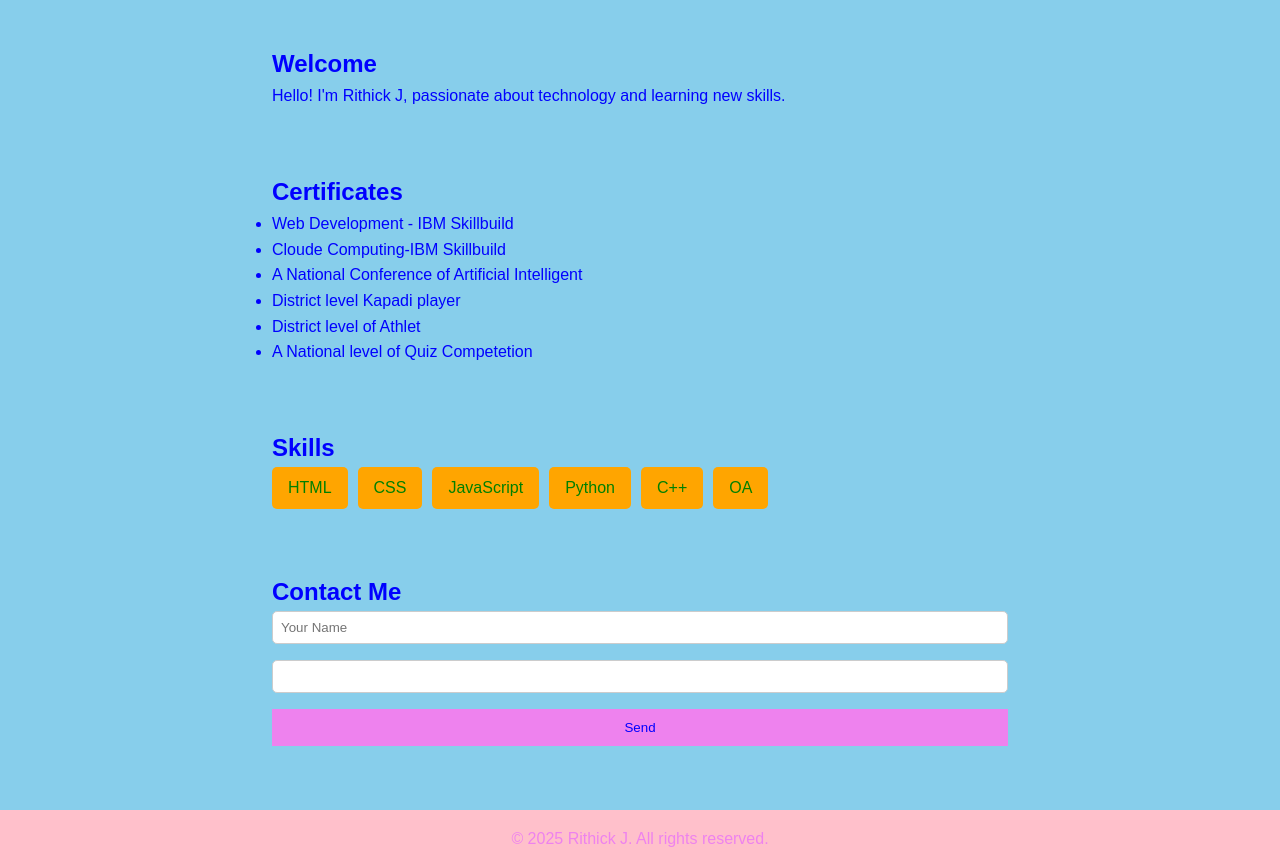
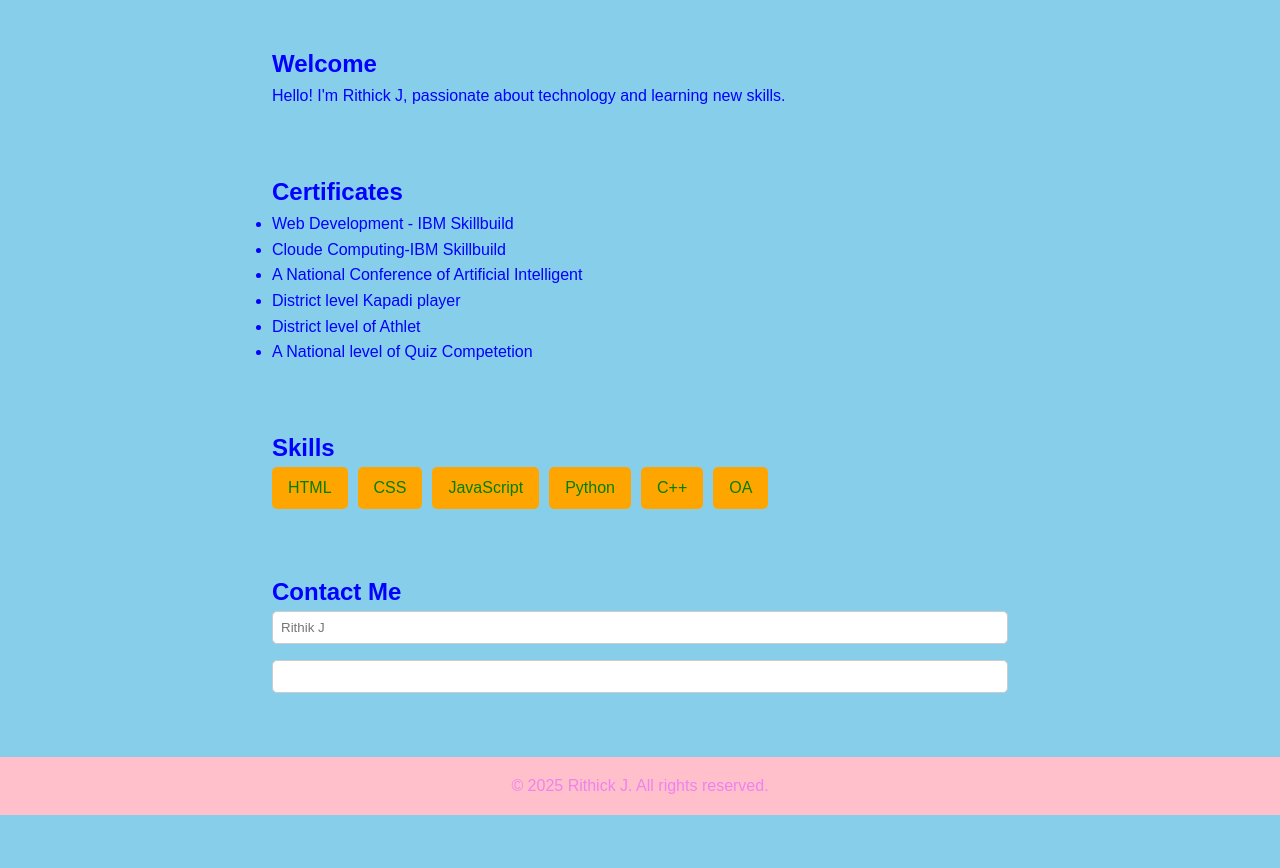
Before and after one commit to rithick2705/2705rithickportfolio, a plain HTML site: page index.html in a window 1280 px wide. Shown: the part 96-964 px from the top of the page. After the commit the page ends 911 px from the top, so only its background shows below. Drawn offline with Linux system fonts and the light colour scheme.

Commit message:
Add files via upload

```diff
--- a/index.html
+++ b/index.html
@@ -51,9 +51,8 @@
   <section id="contact">
     <h2>Contact Me</h2>
     <form id="contactForm">
-      <input type="text" placeholder="Your Name" required />
+      <input type="text" placeholder="Rithik J" required />
       <input type="email" tvu36434u18038@gmail.com="tvu38434u18038@gmail.com" required />
-      <button type="submit">Send</button>
     </form>
   </section>
 
@@ -61,6 +60,5 @@
     <p>&copy; 2025 Rithick J. All rights reserved.</p>
   </footer>
 
-  <script src="script.js"></script>
 </body>
 </html>
```
